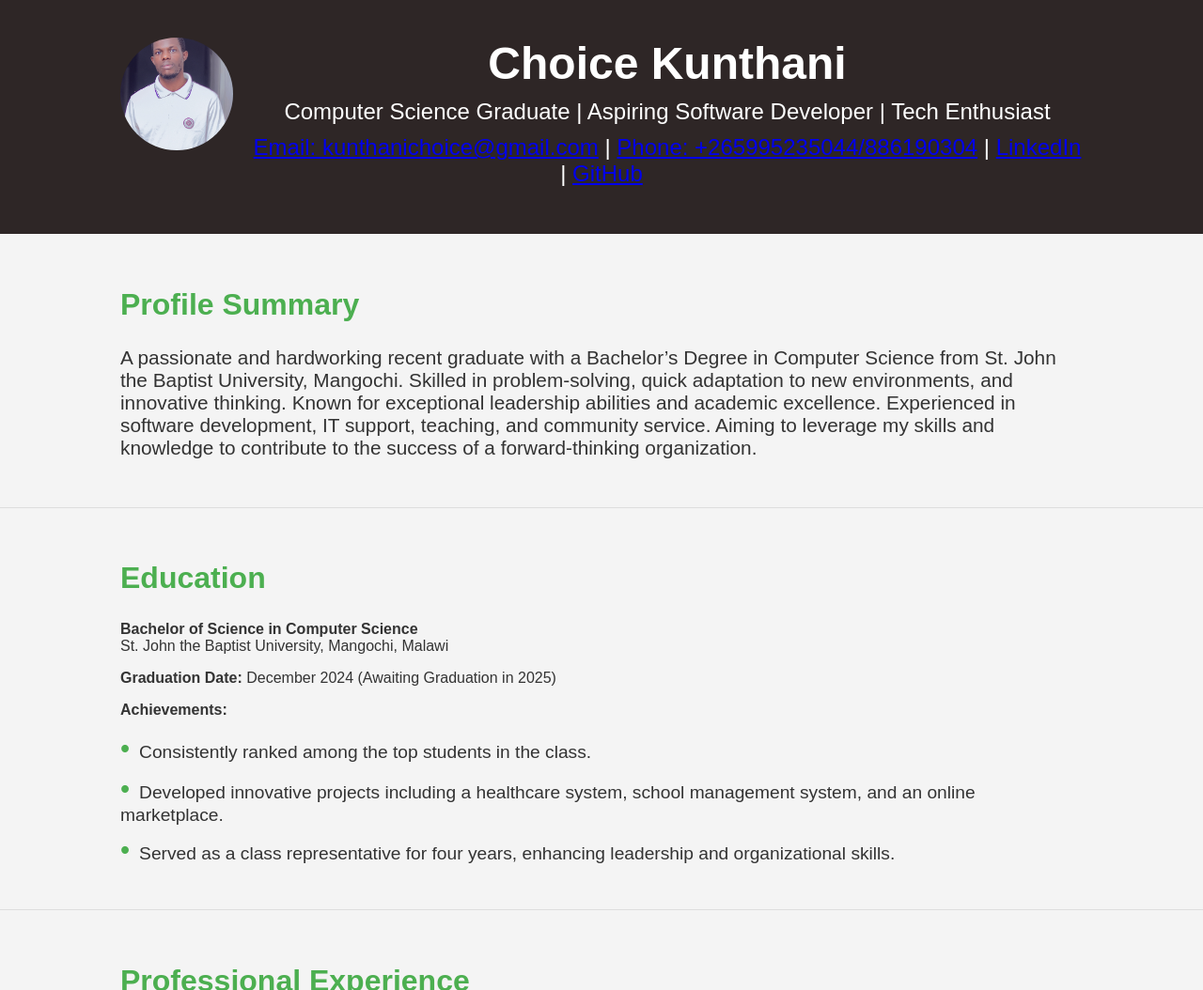
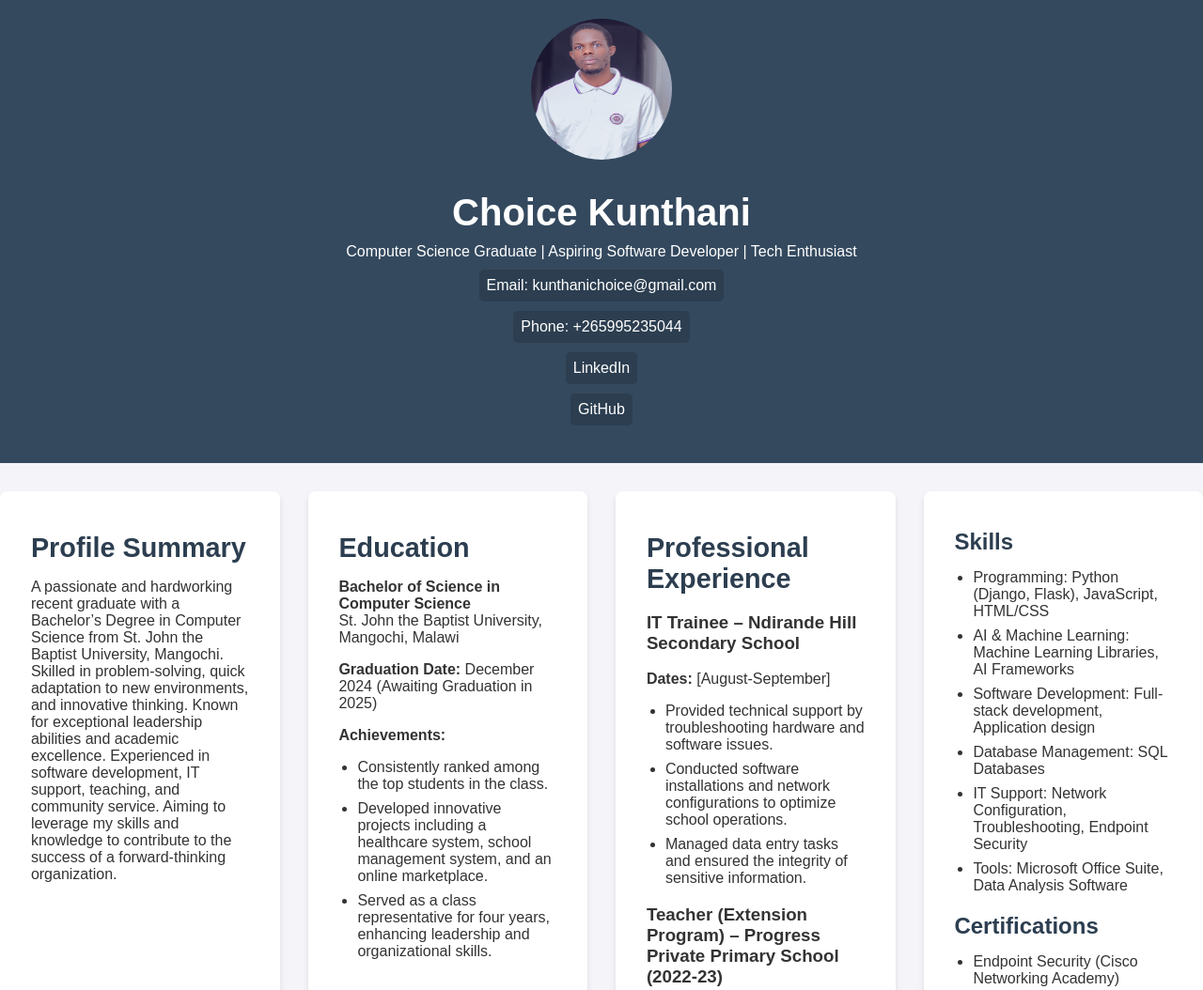
Before and after one commit to choice99234/Resume-Curriculum_Virtue, a plain HTML site: page build/index.html in a window 1280 px wide. Shown: the top 1054 px of the page at 94% size. Drawn offline with Linux system fonts and the light colour scheme.

Commit message:
first commit

```diff
--- a/build/index.html
+++ b/build/index.html
@@ -13,11 +13,17 @@
             <img src="images/Choice1.jpg" alt="Choice Kunthani" class="profile-photo">
             <h1>Choice Kunthani</h1>
             <p>Computer Science Graduate | Aspiring Software Developer | Tech Enthusiast</p>
-            <p><a href="mailto:kunthanichoice@gmail.com">Email: kunthanichoice@gmail.com</a> | <a href="tel:+265995235044/886190304">Phone: +265995235044/886190304</a> | <a href="https://www.linkedin.com/in/choice-kunthani-b33689274" target="_blank">LinkedIn</a> | <a href="https://github.com/choice99234" target="_blank">GitHub</a></p>
+            <p>
+                <a href="mailto:kunthanichoice@gmail.com" class="contact-link">Email: kunthanichoice@gmail.com</a><br>
+                <a href="tel:+265995235044" class="contact-link">Phone: +265995235044</a><br>
+                <a href="https://www.linkedin.com/in/choice-kunthani-b33689274" target="_blank" class="contact-link">LinkedIn</a><br>
+                <a href="https://github.com/choice99234" target="_blank" class="contact-link">GitHub</a>
+            </p>
         </div>
     </header>
 
     <main class="two-columns">
+        <!-- Left Section (Profile Summary, Education, Experience) -->
         <section class="profile-summary">
             <div class="container">
                 <h2>Profile Summary</h2>
@@ -49,26 +55,30 @@
                     <li>Conducted software installations and network configurations to optimize school operations.</li>
                     <li>Managed data entry tasks and ensured the integrity of sensitive information.</li>
                 </ul>
-                <h3>Teacher (Extension Program) – Progress Private Primary School(2022-23)</h3>
+
+                <h3>Teacher (Extension Program) – Progress Private Primary School (2022-23)</h3>
                 <p><strong>Dates:</strong> [Dates of Employment]</p>
                 <ul>
                     <li>Taught learners and delivered educational content effectively for over two years.</li>
                     <li>Enhanced communication and knowledge-sharing skills through teaching.</li>
                     <li>Developed lesson plans and ensured an engaging learning environment.</li>
                 </ul>
+
                 <h3>Class Representative – St. John the Baptist University</h3>
-                <p><strong>Duration:</strong> 3 Years(2021-2024)</p>
+                <p><strong>Duration:</strong> 3 Years (2021-2024)</p>
                 <ul>
                     <li>Acted as a bridge between students and lecturers, addressing and resolving concerns.</li>
                     <li>Coordinated class activities and improved communication among students.</li>
                 </ul>
+
                 <h3>Student Council Member – St. John the Baptist University</h3>
                 <p><strong>Duration:</strong> 2 Terms</p>
                 <ul>
                     <li>Gained managerial and organizational experience while representing student interests.</li>
                     <li>Planned and organized events that fostered a positive university culture.</li>
                 </ul>
-                <h3>Hostel Prefect – Dedza Secondary School(2018-2019)</h3>
+
+                <h3>Hostel Prefect – Dedza Secondary School (2018-2019)</h3>
                 <ul>
                     <li>Managed and resolved issues among students while fostering a peaceful living environment.</li>
                     <li>Developed time management and conflict resolution skills.</li>
@@ -76,9 +86,11 @@
             </div>
         </section>
 
-        <section class="skills">
+        <!-- Right Section (Skills, Certifications, Projects, etc.) -->
+        <section class="right-section">
             <div class="container">
-                <h2>Technical Skills</h2>
+                <!-- Skills Section -->
+                <h2>Skills</h2>
                 <ul>
                     <li>Programming: Python (Django, Flask), JavaScript, HTML/CSS</li>
                     <li>AI & Machine Learning: Machine Learning Libraries, AI Frameworks</li>
@@ -87,22 +99,16 @@
                     <li>IT Support: Network Configuration, Troubleshooting, Endpoint Security</li>
                     <li>Tools: Microsoft Office Suite, Data Analysis Software</li>
                 </ul>
-            </div>
-        </section>
 
-        <section class="certifications">
-            <div class="container">
+                <!-- Certifications Section -->
                 <h2>Certifications</h2>
                 <ul>
                     <li>Endpoint Security (Cisco Networking Academy)</li>
                     <li>Introduction to Cybersecurity (Cisco Networking Academy)</li>
                     <li>Network Security Basics (Cisco Networking Academy)</li>
                 </ul>
-            </div>
-        </section>
 
-        <section class="projects">
-            <div class="container">
+                <!-- Projects Section -->
                 <h2>Projects</h2>
                 <h3><a href="https://link_to_health_system_project.com" target="_blank">Health System for Healthcare Providers</a></h3>
                 <p>Designed and implemented a machine learning-powered system to streamline healthcare management.
@@ -115,37 +121,14 @@
                 <h3><a href="https://link_to_online_marketplace.com" target="_blank">Online Marketplace</a></h3>
                 <p>Built an e-commerce platform enabling business owners to sell their products online efficiently.
                 <a href="https://github.com/choice99234/Online-Marketplace-" target="_blank">View on GitHub</a>.</p>
-            </div>
-        </section>
 
-        <section class="leadership">
-            <div class="container">
+                <!-- Leadership Section -->
                 <h2>Leadership & Community Engagement</h2>
                 <h3>Chairperson – Dzuka Youth Group</h3>
                 <p>Organized and led community initiatives to support the elderly and needy with food and school materials.</p>
+
                 <h3>Class Representative (4 Years)</h3>
                 <p>Improved communication between faculty and students and handled class-related concerns effectively.</p>
-            </div>
-        </section>
-
-        <section class="personal">
-            <div class="container">
-                <h2>Personal Attributes</h2>
-                <ul>
-                    <li>Determined, calm, and innovative professional.</li>
-                    <li>Skilled at working under pressure and meeting deadlines.</li>
-                    <li>Eager to learn and adapt to new technologies and environments.</li>
-                </ul>
-            </div>
-        </section>
-
-        <section class="volunteering">
-            <div class="container">
-                <h2>Volunteering & Charity Work</h2>
-                <ul>
-                    <li>Actively involved in community service as the Chairperson of Dzuka Youth Group.</li>
-                    <li>Led initiatives to provide food and educational materials to underprivileged members of the community.</li>
-                </ul>
             </div>
         </section>
     </main>
--- a/build/styles.css
+++ b/build/styles.css
@@ -1,146 +1,125 @@
-/* Base styles */
+/* General Styles */
 body {
     font-family: 'Arial', sans-serif;
     margin: 0;
     padding: 0;
-    background-color: #f4f4f4;
+    background-color: #f4f4f9;
     color: #333;
 }
 
-.profile-photo {
-    width: 120px;
-    height: 120px;
-    border-radius: 50%;
-    object-fit: cover;
-    margin-right: 20px;
-    float: left;
-}
-
 .container {
-    width: 80%;
+    width: 90%;
     margin: 0 auto;
 }
 
+a {
+    color: #2c3e50;
+    text-decoration: none;
+}
+
+a:hover {
+    text-decoration: underline;
+}
+
+/* Header Styles */
 header {
-    background-color: #2e2626;
+    background-color: #34495e;
     color: white;
+    padding: 20px 0;
     text-align: center;
-    padding: 40px 0; /* Increased padding for better spacing */
+}
+
+.profile-photo {
+    width: 150px;
+    height: 150px;
+    border-radius: 50%;
+    margin-bottom: 20px;
 }
 
 header h1 {
-    margin: 0;
-    font-size: 3em; /* Increased font size */
+    font-size: 2.5rem;
+    margin: 10px 0;
 }
 
 header p {
+    font-size: 1rem;
     margin: 10px 0;
-    font-size: 1.5em; /* Increased font size */
 }
 
-a p {
-    color: #fff;
-    text-decoration: none;
-    margin: 0 10px;
+/* Main Content Styles */
+.two-columns {
+    display: flex;
+    justify-content: space-between;
+    gap: 30px;
+    padding: 30px 0;
 }
 
 section {
-    padding: 30px 0; /* Increased padding for better spacing */
-    border-bottom: 1px solid #ddd;
+    background-color: white;
+    border-radius: 8px;
+    box-shadow: 0 4px 6px rgba(0, 0, 0, 0.1);
+    padding: 20px;
+    width: 48%;
 }
 
 section h2 {
-    color: #4CAF50;
-    font-size: 2em; /* Increased font size */
+    color: #2c3e50;
+    font-size: 1.8rem;
+    margin-bottom: 15px;
 }
 
-section h3 {
-    font-size: 1.8em; /* Increased font size */
-    color: #333;
+section ul {
+    margin: 10px 0;
+    padding-left: 20px;
 }
 
-ul {
-    list-style-type: none;
-    padding: 0;
+section ul li {
+    margin-bottom: 8px;
 }
 
-ul li {
-    margin: 10px 0;
-    font-size: 1.2em; /* Increased font size for list items */
+/* Right Section Styles */
+.right-section {
+    width: 48%;
 }
 
-ul li::before {
-    content: "\2022";
-    color: #4CAF50;
-    font-size: 1.5em;
-    margin-right: 10px;
+.right-section h2 {
+    font-size: 1.5rem;
+    color: #2c3e50;
 }
 
-.profile-summary p {
-    font-size: 1.3em; /* Increased font size */
+.right-section ul {
+    margin: 10px 0;
 }
 
-footer {
-    text-align: center;
-    padding: 25px; /* Increased padding */
-    background-color: #4CAF50;
+.right-section ul li {
+    margin-bottom: 8px;
+}
+
+.contact-link {
     color: white;
-    position: fixed;
-    width: 100%;
-    bottom: 0;
-    font-size: 1.1em; /* Increased font size */
+    background-color: #2c3e50;
+    padding: 8px;
+    border-radius: 5px;
+    margin-bottom: 10px;
+    display: inline-block;
+}
+
+.contact-link:hover {
+    background-color: #34495e;
 }
 
 /* Responsive Design */
 @media screen and (max-width: 768px) {
-    header h1 {
-        font-size: 2.5em; /* Adjusted font size for smaller screens */
+    .two-columns {
+        flex-direction: column;
+        align-items: center;
     }
 
-    header p {
-        font-size: 1.2em; /* Adjusted font size */
+    section {
+        width: 100%;
     }
 
-    section h2 {
-        font-size: 1.8em; /* Adjusted font size */
-    }
-
-    section h3 {
-        font-size: 1.5em; /* Adjusted font size */
-    }
-
-    .container {
-        width: 90%;
-    }
-
-    footer {
-        font-size: 1em; /* Adjusted font size */
+    .right-section {
+        width: 100%;
     }
 }
-
-/* For mobile screens (phones) */
-@media screen and (max-width: 480px) {
-    header h1 {
-        font-size: 2em; /* Adjusted font size */
-    }
-
-    header p {
-        font-size: 1em; /* Adjusted font size */
-    }
-
-    section h2 {
-        font-size: 1.6em; /* Adjusted font size */
-    }
-
-    section h3 {
-        font-size: 1.3em; /* Adjusted font size */
-    }
-
-    ul li {
-        font-size: 1.1em; /* Adjusted font size */
-    }
-
-    footer {
-        font-size: 0.9em; /* Adjusted font size */
-    }
-}
```
